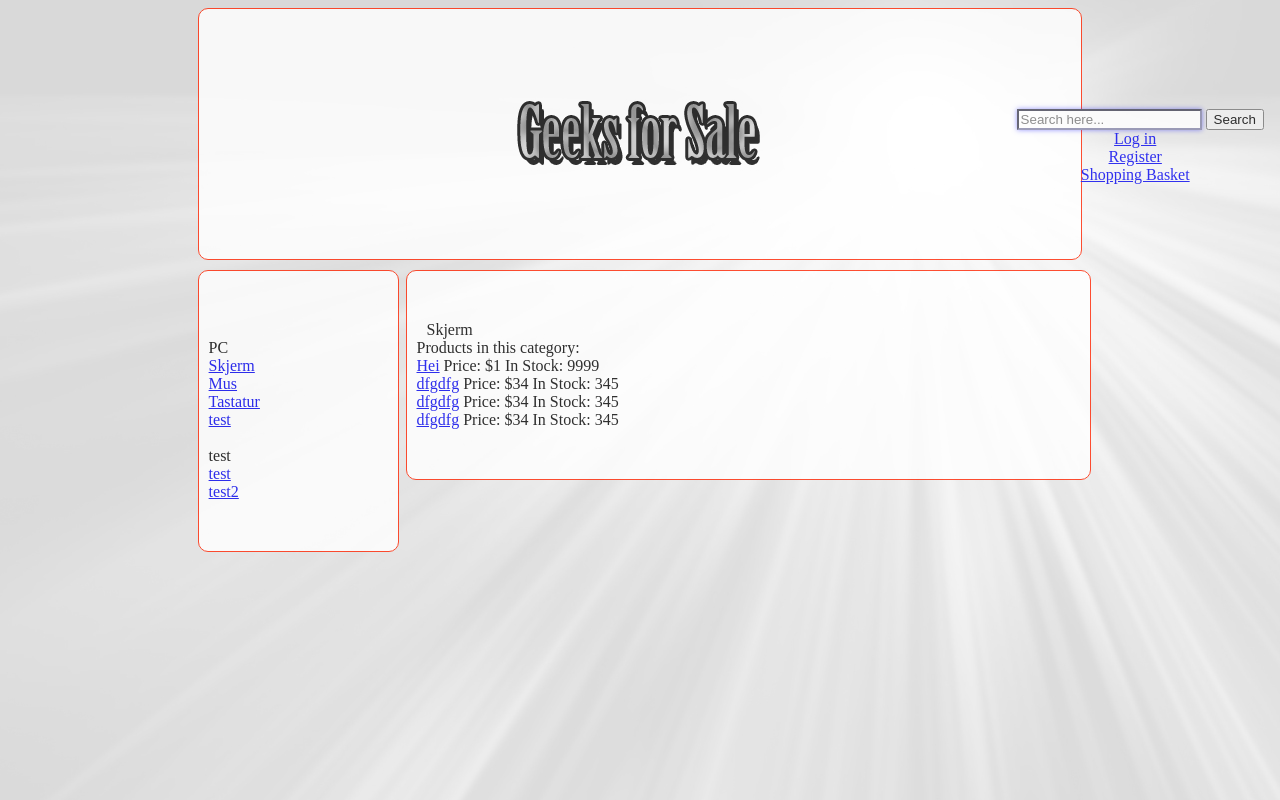
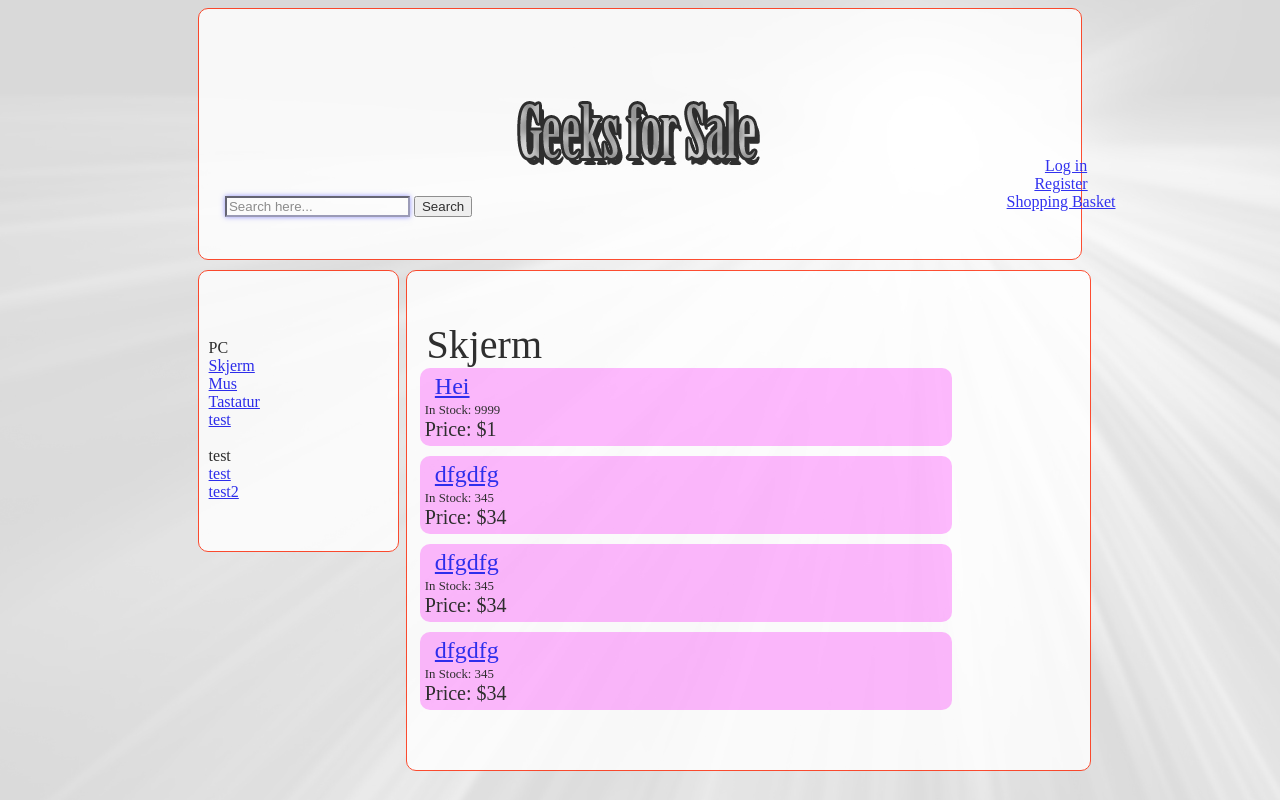
Before and after one commit to lufen/GeeksForSale, a PHP site: page /productcategory.php?id=1 in a window 1280 px wide. Run offline with PHP 8.4, Linux system fonts and the light colour scheme; data comes from the database, SQL or seed files in the repository.

Commit message:
Fixing look

```diff
--- a/StyleIndex.css
+++ b/StyleIndex.css
@@ -69,7 +69,18 @@ background-attachment: fixed;
 	padding-left: 10px;
 	padding-top: 50px;
 	padding-bottom: 50px;
+}
 
+#product{
+	border-radius: 10px;
+	background-color: #FFAAFF;
+	margin-bottom: 10px;
+	margin-left: 0.5%;
+	margin-right: 20.5%;
+	text-indent: 10px;
+	padding-left: 5px;
+	padding-top: 5px;
+	padding-bottom: 5px;
 }
 
 
@@ -81,6 +92,19 @@ s{
 	margin-bottom: 10px;
 	padding-top: 40px;
 
+}
+
+t0{
+	font-size:250%;
+}
+t1{
+	font-size:150%;
+}
+t2{
+	font-size:125%;
+}
+t3{
+	font-size:80%;
 }
 left{
 	text-align: left;
@@ -98,13 +122,19 @@ left{
 topMenu{
 	position: absolute;
 	margin-left: 60%;
+	margin-top: 3%;
 	text-indent: 10px;
 	text-align: center;
-	margin-bottom: 10px;
 	padding-left: 20px;
-	padding-top: 50px;
-	padding-bottom: 50px;
+	padding-top: 60px;
+}
 
+search{
+	position: absolute;
+	margin-left: 0.5%;
+	margin-top: 6%;
+	text-align: center;
+	padding-top: 60px;
 }
 
 :required {
--- a/productcategory.php
+++ b/productcategory.php
@@ -24,21 +24,26 @@
    $sth->execute();
    $sth->setFetchMode(PDO::FETCH_ASSOC);
    $row = $sth->fetch();
-   echo $row['name']."<br>";
-   echo "Products in this category: ";
+   echo "<t0>".$row['name']."</t0><br>";
 
    $sql = "Select * from products where categoriID=:id";
    $sth = $db->prepare($sql);
    $sth->bindValue (':id', $id);
    $sth->execute();
    $sth->setFetchMode(PDO::FETCH_ASSOC);
-   echo "<br>";
    while($row = $sth->fetch()){
       if($row['forSale'] != "0"){
-          if(intval($row['rabatt'])!= 0)
-           echo "<a href=\"productdetails.php?id=".$row['id']."\">".$row['name']."</a> Price: $".intval($row['price'])*(intval($row['rabatt'])/100)." In Stock: ".$row['onStock']."<br>";
-         else
-          echo "<a href=\"productdetails.php?id=".$row['id']."\">".$row['name']."</a> Price: $".$row['price']." In Stock: ".$row['onStock']."<br>";
+          echo "<div id=product>";
+          echo "<t1><a href=\"productdetails.php?id=".$row['id']."\">".$row['name']."</a></t1></br>";
+          echo "<t3>In Stock: ".$row['onStock']."</t3></br>";
+          if(intval($row['rabatt'])!= 0){
+            echo "<t2>Price: $".intval($row['price'])*(intval($row['rabatt'])/100)."</t2>";
+         }else{
+            echo "<t2>Price: $".$row['price']."</t2>";
+
+        }
+
+          echo "</div>";
        }
    }
    ?>
--- a/topmenu.php
+++ b/topmenu.php
@@ -1,8 +1,5 @@
 <topMenu>
-       <form class="form-wrapper cf" method="post" action="search.php">
-          <input type="text" name="search" placeholder="Search here..." required>
-          <button type="submit">Search</button>
-       </form>
+
 	<?php
 	require_once 'sessionStart.php';
 	if(isset($_SESSION['id'])){
@@ -22,3 +19,10 @@
 	?>
 	<a href="shoppingbasket.php">Shopping Basket</a><br>
 </topMenu>
+
+<search>
+	<form class="form-wrapper cf" method="post" action="search.php">
+		<input type="text" name="search" placeholder="Search here..." required>
+		<button type="submit">Search</button>
+	</form>
+</search>
```
